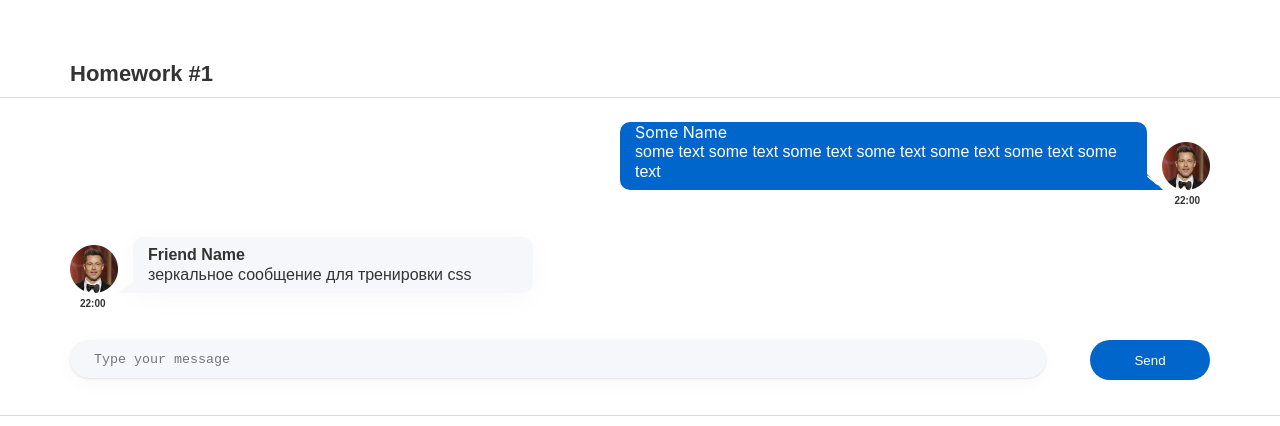
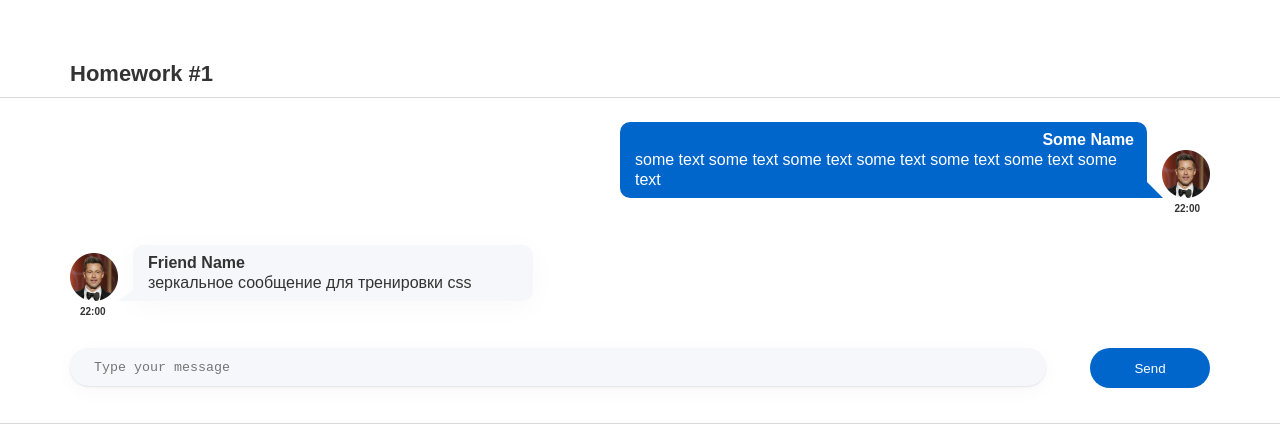
Before and after one commit to VitalickWeb/tasks-ignat, a React (Create React App) app: page / in a window 1280 px wide. Shown: the top 426 px of the page. Built offline with nearby package versions, Linux system fonts and the light colour scheme.

Commit message:
home task 1

```diff
--- a/package.json
+++ b/package.json
@@ -1,6 +1,6 @@
 {
   "name": "hws2",
-  "homepage": "https://VitalickWeb.github.io/hws2",
+  "homepage": "https://VitalickWeb.github.io/tasks-ignat",
   "version": "0.1.0",
   "private": true,
   "dependencies": {
@@ -16,7 +16,7 @@
     "@types/react-dom": "18.0.6",
     "@types/uuid": "8.3.4",
     "axios": "0.27.2",
-    "gh-pages": "4.0.0",
+    "gh-pages": "^5.0.0",
     "react": "18.2.0",
     "react-dom": "18.2.0",
     "react-redux": "8.0.4",
--- a/src/s2-homeworks/hw01/message/Message.module.css
+++ b/src/s2-homeworks/hw01/message/Message.module.css
@@ -67,7 +67,17 @@
 }
 
 .name {
+    display: flex;
+    justify-content: flex-end;
+
+    font-family: 'Montserrat', sans-serif;
+    font-style: normal;
+    font-weight: 600;
+    font-size: 16px;
+    line-height: 20px;
     color: #FFFFFF;
+
+    padding: 8px 0 0 0;
 }
 
 .messageText {
@@ -76,10 +86,8 @@
 
     font-family: 'Montserrat', sans-serif;
     font-style: normal;
-    font-weight: 400;
     font-size: 16px;
     line-height: 20px;
-
     color: #FFFFFF;
 }
 
```
Also changed, not shown: 1 other file (tests, documents, lock files or other folders).
